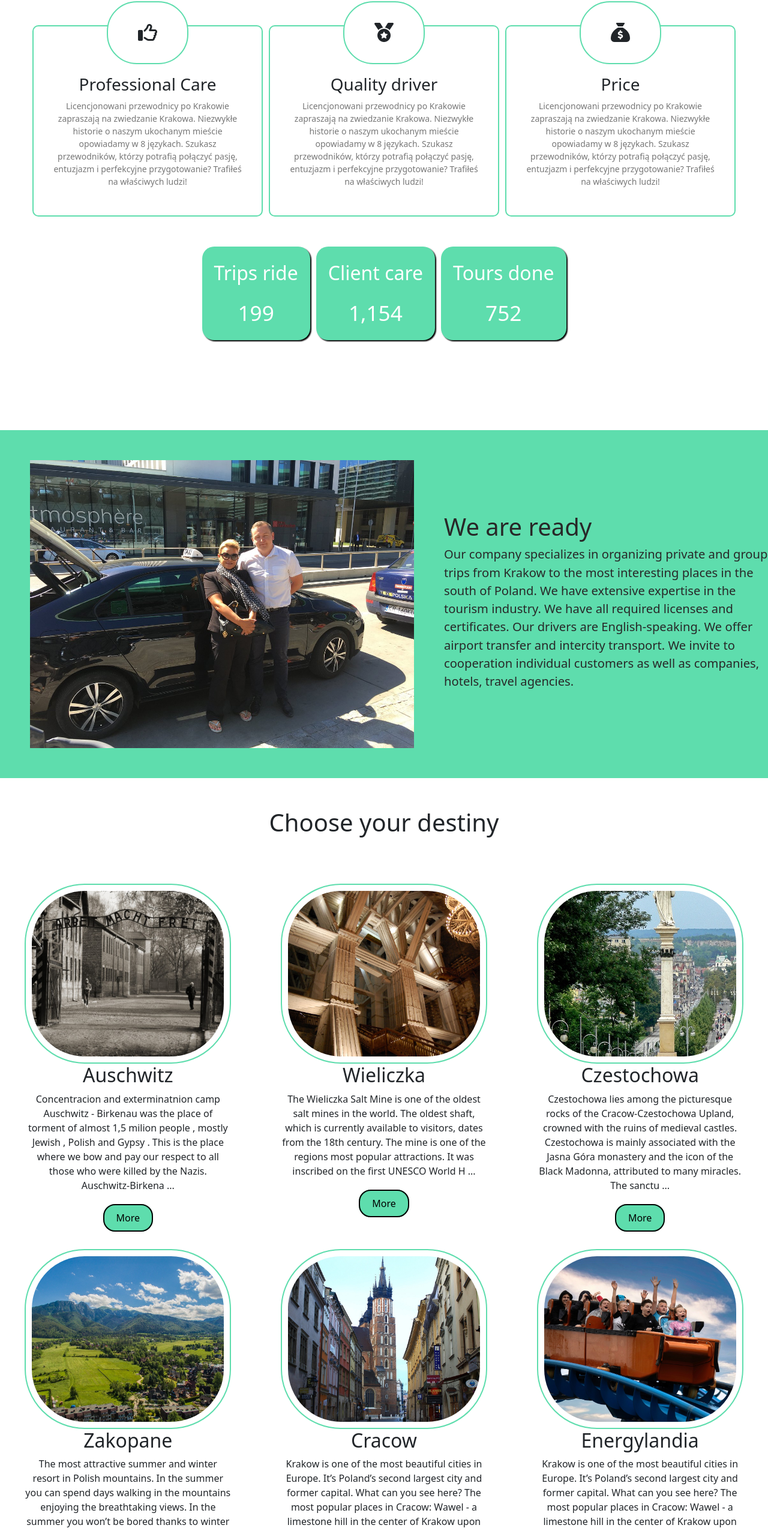
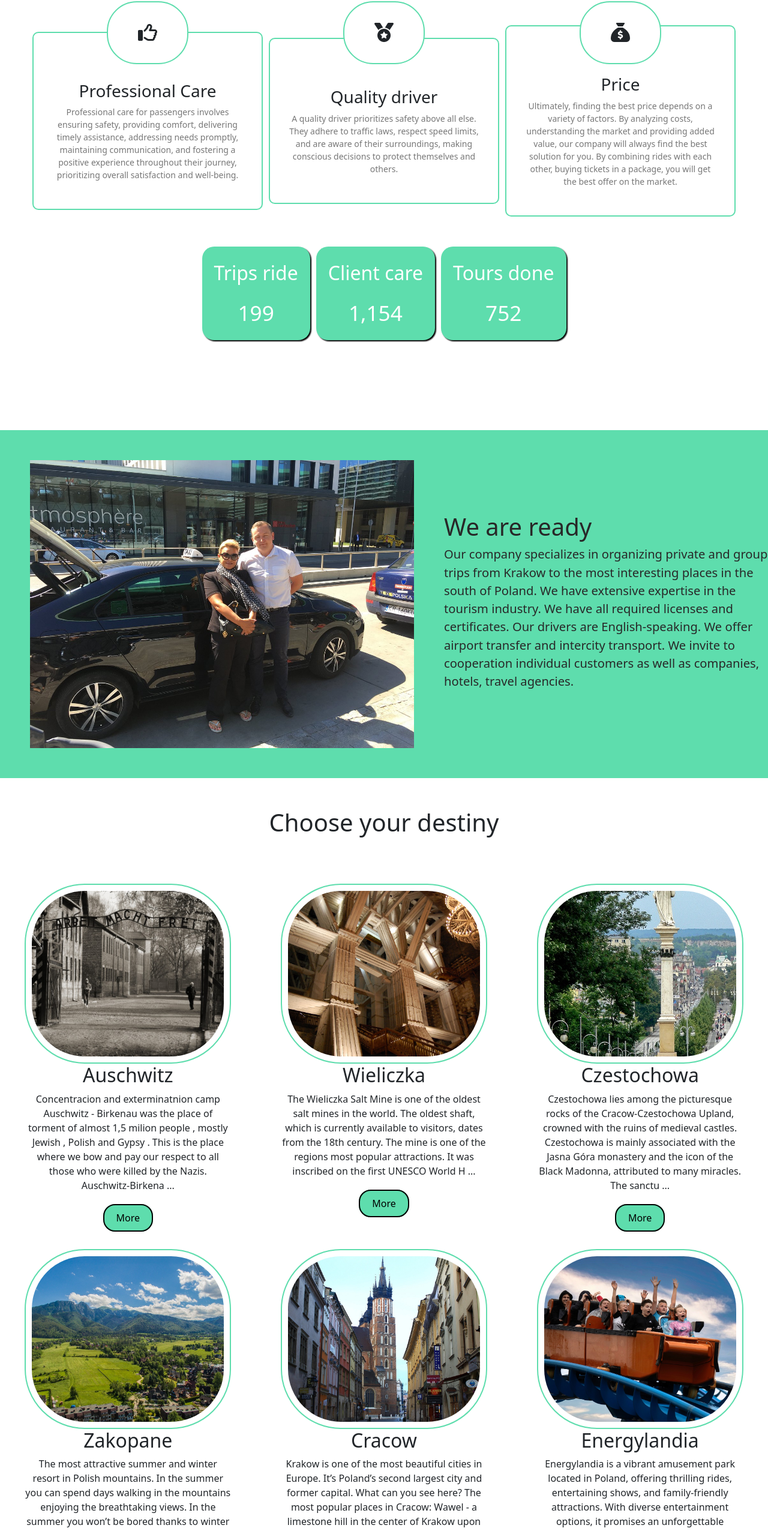
Before and after one commit to marcinoles87/vp2024, a React (Create React App) app: page / in a window 1280 px wide. Shown: the part 894-3446 px from the top of the page at 60% size. Built offline with nearby package versions, Linux system fonts and the light colour scheme.

Commit message:
add section

```diff
--- a/src/components/Main.js
+++ b/src/components/Main.js
@@ -26,19 +26,19 @@ function Main() {
         <div className='main-item'>
           <i class="fa-regular fa-thumbs-up new fa-2xl"></i>
           <h3>Professional Care</h3>
-          <p>Licencjonowani przewodnicy po Krakowie zapraszają na zwiedzanie Krakowa. Niezwykłe historie o naszym ukochanym mieście opowiadamy w 8 językach. Szukasz przewodników, którzy potrafią połączyć pasję, entuzjazm i perfekcyjne przygotowanie? Trafiłeś na właściwych ludzi!</p>
+          <p>Professional care for passengers involves ensuring safety, providing comfort, delivering timely assistance, addressing needs promptly, maintaining communication, and fostering a positive experience throughout their journey, prioritizing overall satisfaction and well-being.</p>
         </div>
 
         <div className='main-item'>
         <i class="fa-solid fa-medal new fa-2xl"></i>
           <h3>Quality driver</h3>
-          <p>Licencjonowani przewodnicy po Krakowie zapraszają na zwiedzanie Krakowa. Niezwykłe historie o naszym ukochanym mieście opowiadamy w 8 językach. Szukasz przewodników, którzy potrafią połączyć pasję, entuzjazm i perfekcyjne przygotowanie? Trafiłeś na właściwych ludzi!</p>
+          <p>A quality driver prioritizes safety above all else. They adhere to traffic laws, respect speed limits, and are aware of their surroundings, making conscious decisions to protect themselves and others.</p>
         </div>
 
         <div className='main-item'>
         <i class="fa-solid fa-sack-dollar fa-2xl"></i>
           <h3>Price</h3>
-          <p>Licencjonowani przewodnicy po Krakowie zapraszają na zwiedzanie Krakowa. Niezwykłe historie o naszym ukochanym mieście opowiadamy w 8 językach. Szukasz przewodników, którzy potrafią połączyć pasję, entuzjazm i perfekcyjne przygotowanie? Trafiłeś na właściwych ludzi!</p>
+          <p>Ultimately, finding the best price depends on a variety of factors. By analyzing costs, understanding the market and providing added value, our company will always find the best solution for you. By combining rides with each other, buying tickets in a package, you will get the best offer on the market.</p>
         </div>
 
       </div>
--- a/src/components/Tours.js
+++ b/src/components/Tours.js
@@ -60,7 +60,7 @@ function Tours() {
     {
       img: energy,
       nazwa:'Energylandia',
-      opis : 'Krakow is one of the most beautiful cities in Europe. It’s Poland’s second largest city and former capital. What can you see here? The most popular places in Cracow: Wawel - a limestone hill in the center of Krakow upon the Vistula River with a complex of impressive historical monuments of unique historical and artistic values. This extraordinary sanctuary determines the Poles’ identity, is their national and cultural symbol. Wawel used to be the seat of Polish rulers, their necropolis and place where the Polish history took shape. To the north of the old town are Florian’s Gate and the Barbican. These buildings are from the 14th and 15th centuries that made up part of Krakow’s city walls, designed to protect against enemy invaders. Oskar Schindler’s factory – the one that Liam Neeson’s Schindler’s List movie was about – is now a museum open to the public, and provides an interesting glance into life in Krakow during the Second World War. And this is just the beginning of a great tourist adventure!We offer private transport and assistance at destination. Our driver will help you to buy the tickets and find the most attractive places. This tour has no time limit, you decide how much time you want to spend on touring. The prize includes transport and the wait. It does not include the entrances fees.' ,
+      opis : 'Energylandia is a vibrant amusement park located in Poland, offering thrilling rides, entertaining shows, and family-friendly attractions. With diverse entertainment options, it promises an unforgettable adventure for visitors of all ages.' ,
       czas : '2:20h' ,
       cena : '200zl',
       link : 'energylandia'
```
